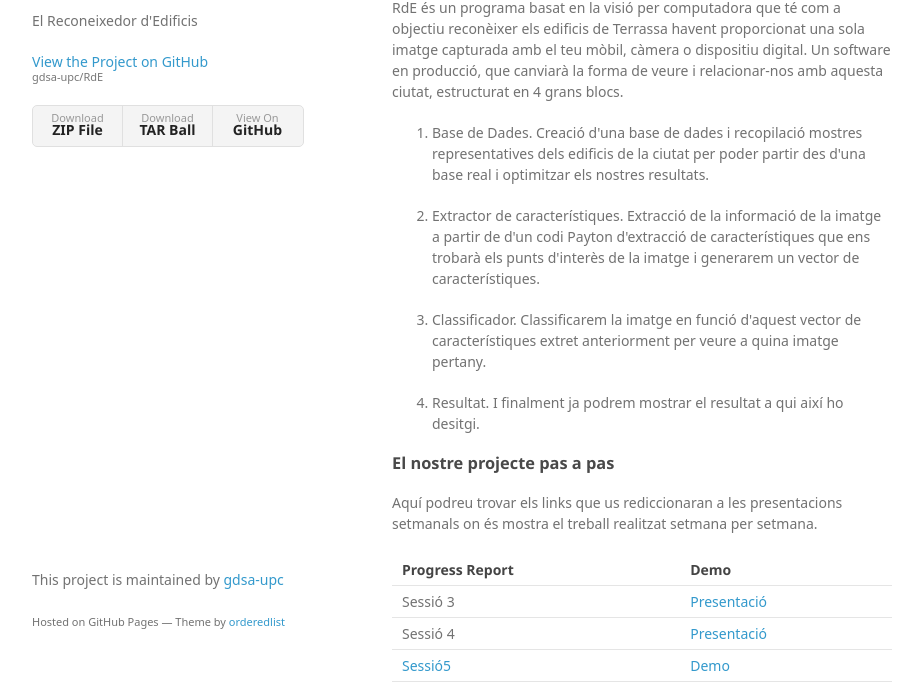
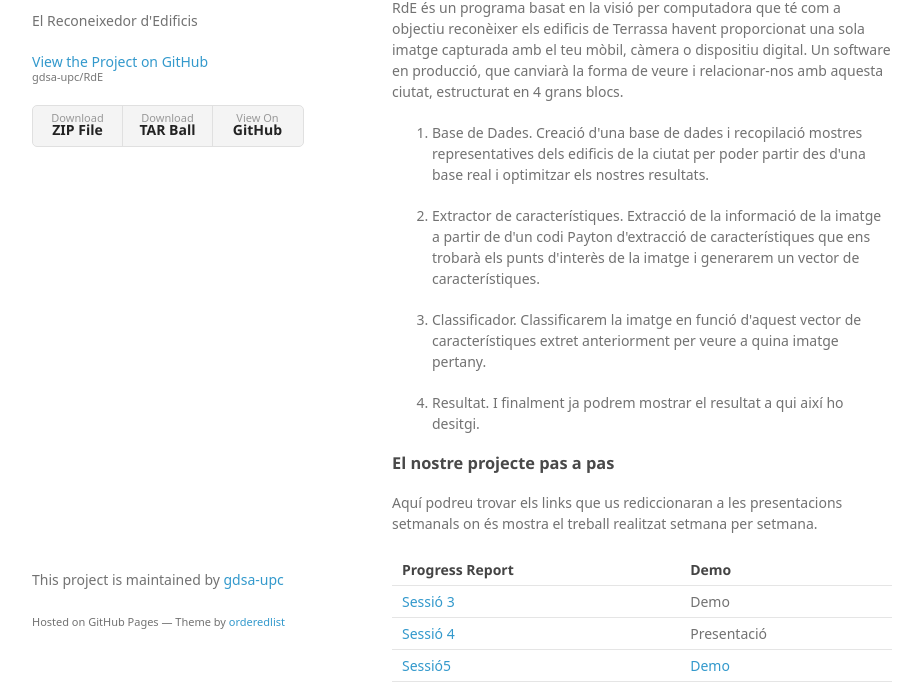
Before and after one commit to gdsa-upc/102.3, a plain HTML site: page index.html in a window 1280 px wide. Shown: the part 99-784 px from the top of the page, without its empty margins (178-1101 px from the left). Drawn offline with Linux system fonts and the light colour scheme; a web font is replaced by a local one.

```diff
--- a/index.html
+++ b/index.html
@@ -58,12 +58,12 @@ I finalment ja podrem mostrar el resultat a qui així ho desitgi. </p></li>
 </thead>
 <tbody>
 <tr>
-<td>Sessió 3</td>
-<td><a href="https://docs.google.com/presentation/d/1HGoqArL-gAcIB__nBO2e-Mi_Ecp_ghk-1d-QixOEk80/edit#slide=id.p9">Presentació</a></td>
+<td><a href="https://docs.google.com/presentation/d/1HGoqArL-gAcIB__nBO2e-Mi_Ecp_ghk-1d-QixOEk80/edit#slide=id.p9">Sessió 3</a></td>
+<td>Demo</td>
 </tr>
 <tr>
-<td>Sessió 4</td>
-<td><a href="https://docs.google.com/presentation/d/1GRpN6P3TXzz9qjlJMRnuTnzOCgWWnYrGAsc7z7_9vqw/edit#slide=id.gd88819bae_0_29">Presentació</a></td>
+<td><a href="https://docs.google.com/presentation/d/1GRpN6P3TXzz9qjlJMRnuTnzOCgWWnYrGAsc7z7_9vqw/edit#slide=id.gd88819bae_0_29">Sessió 4</a></td>
+<td>Presentació</td>
 </tr>
 <tr>
 <td><a href="https://docs.google.com/presentation/d/1Ne0pOlXxAnR5DEcwgA9dJDhth2_soZFHtF7kz4ns3Yk/edit?ts=565c2fdf#slide=id.p5">Sessió5</a></td>
```
Also changed, not shown: params.json (+1 -1 lines).
